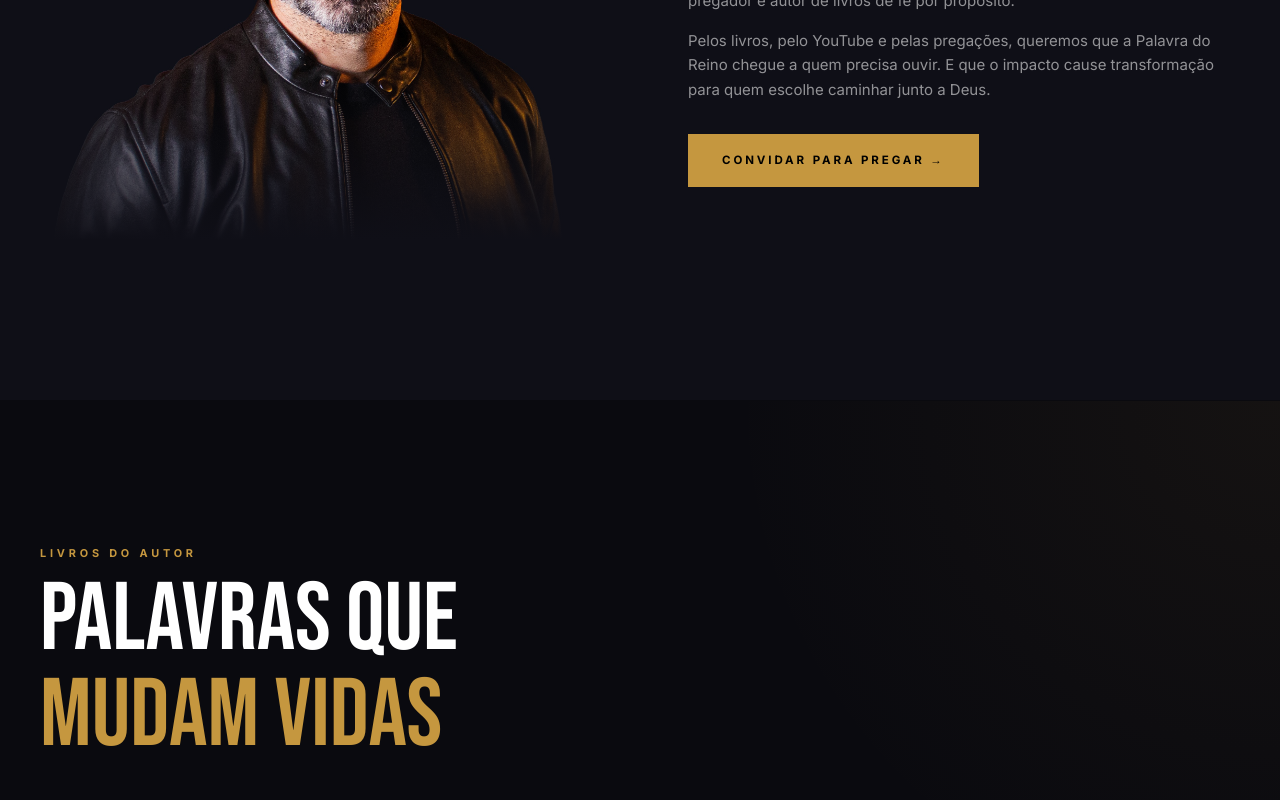
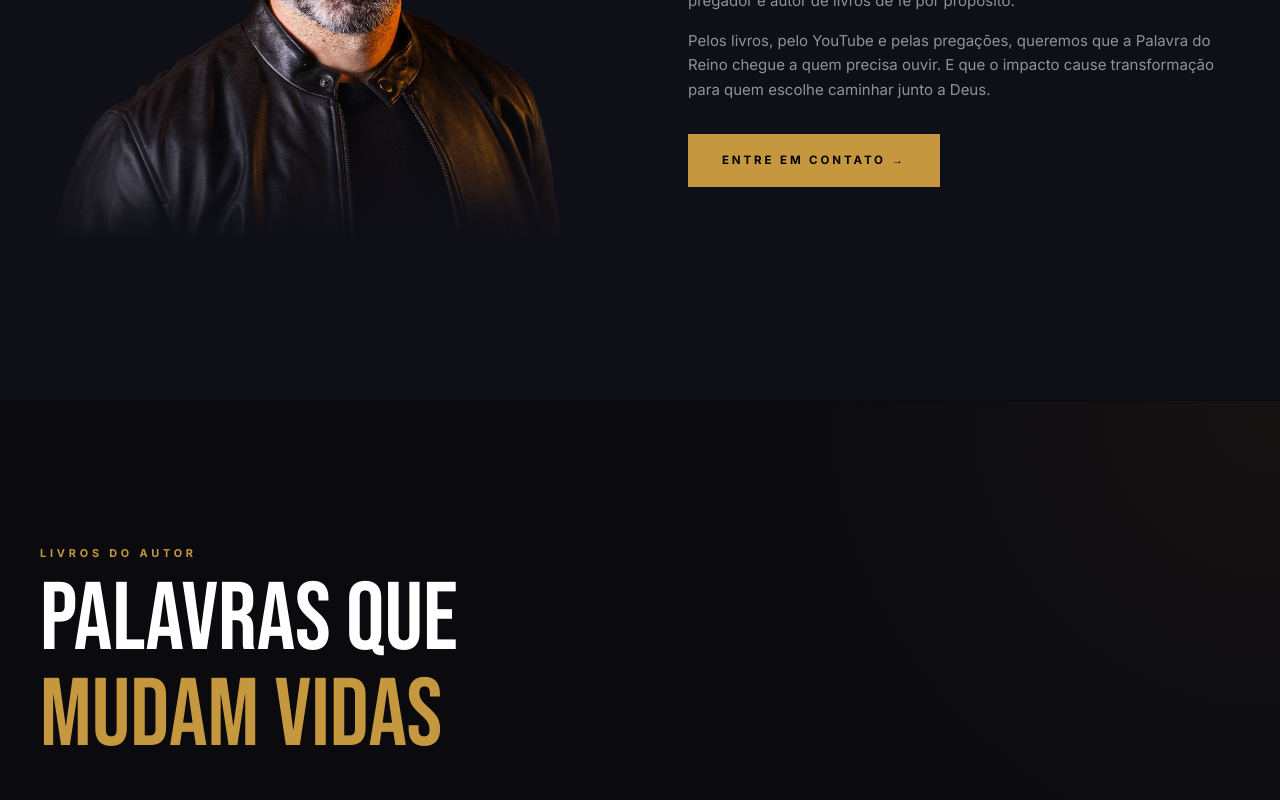
Before and after one commit to arthurrrangel/altomir-rangel, a Next.js app: page / in a window 1280 px wide. Shown: the part 1220-2020 px from the top of the page. Built offline with nearby package versions, Linux system fonts and the light colour scheme; a web font is replaced by a local one.

Commit message:
fix: trocar botão convidar para pregar por entre em contato

```diff
--- a/components/About.tsx
+++ b/components/About.tsx
@@ -73,7 +73,7 @@ export default function About() {
 
             <div className="reveal flex justify-center lg:justify-start">
               <a href="#contato" className="btn-gold w-full sm:w-auto justify-center min-h-[50px]">
-                Convidar para Pregar &rarr;
+                Entre em Contato &rarr;
               </a>
             </div>
           </div>
--- a/components/Contact.tsx
+++ b/components/Contact.tsx
@@ -57,7 +57,7 @@ export default function Contact() {
 
             {/* Invite card */}
             <div className="reveal-left border-l-2 border-[#C5973F] bg-white/3 p-4 sm:p-5">
-              <h4 className="font-bebas text-lg sm:text-xl text-white mb-1.5 text-center md:text-left">Convite para Ministrar</h4>
+              <h4 className="font-bebas text-lg sm:text-xl text-white mb-1.5 text-center md:text-left">Entre em Contato</h4>
               <p className="font-inter text-white/35 text-xs leading-relaxed text-center md:text-left">
                 Pregações, conferências e retiros cristãos. Informe a data e cidade no formulário.
               </p>
```
